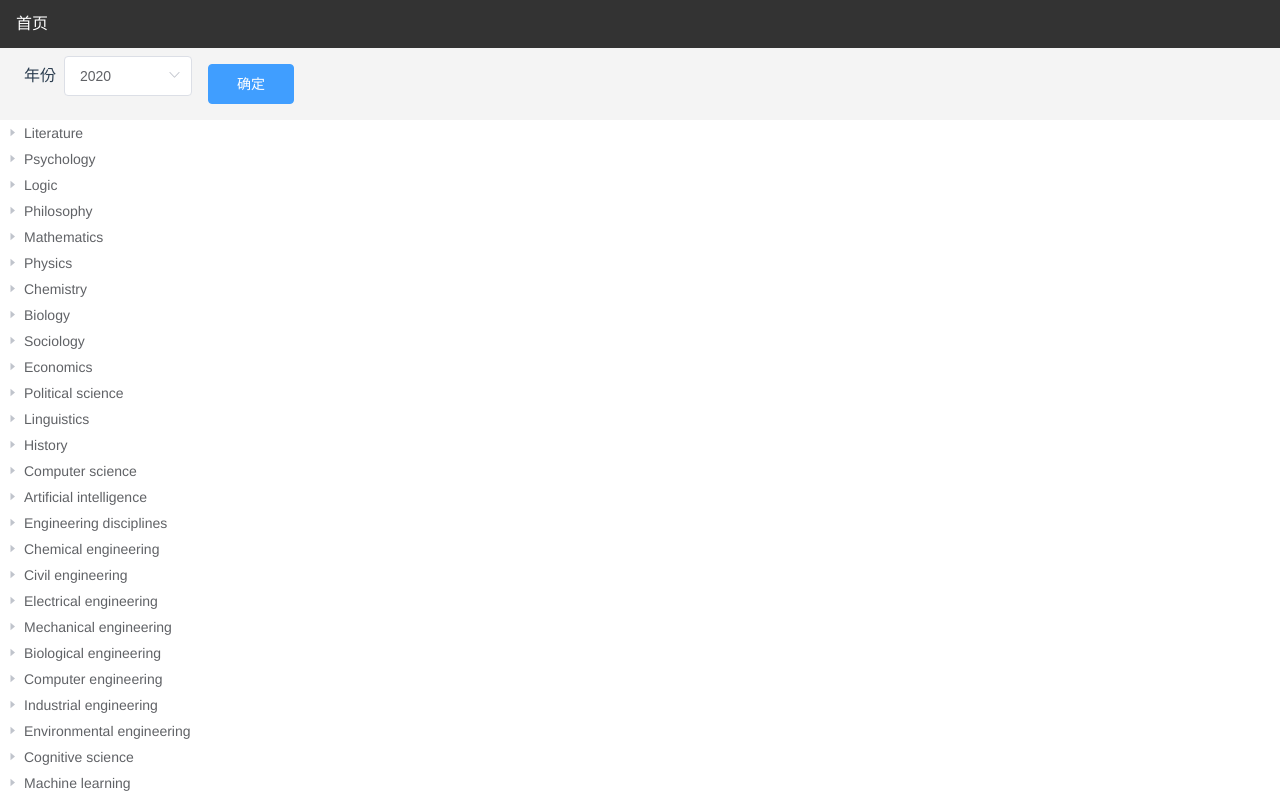
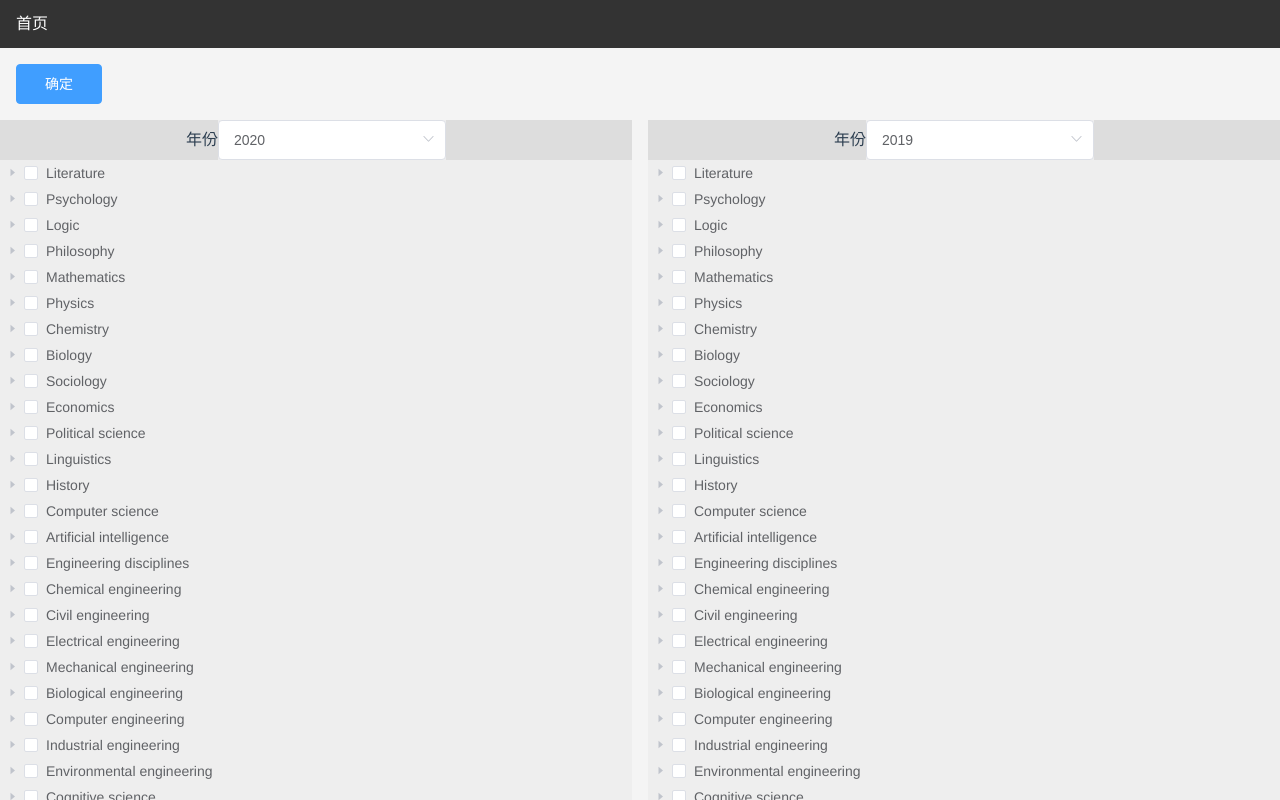
Before and after one commit to iwuzhen/subject-relevance, a Vue app: page /WikiTree in a window 1280 px wide. Shown: the top 800 px of the page. Built offline with nearby package versions, Linux system fonts and the light colour scheme.

Commit message:
双列支持

```diff
--- a/src/components/WikiTree.vue
+++ b/src/components/WikiTree.vue
@@ -3,7 +3,7 @@
  * @Author: ider
  * @Date: 2020-04-08 11:55:19
  * @LastEditors: ider
- * @LastEditTime: 2020-04-08 19:22:20
+ * @LastEditTime: 2020-04-09 11:13:10
  * @Description:
  -->
 <template>
@@ -11,12 +11,21 @@
     <div class="page-discipline">
       <div class="selectbox">
         <div class="selectitem">
+          <el-button type="primary" class="selectitem" @click="changeYear(1)"
+            >确定</el-button
+          >
+        </div>
+      </div>
+    </div>
+    <div class="wrapper">
+      <div>
+        <div class="selectitem">
           <span class="title">年份</span>
           <el-select
             v-model="yearSelect1"
             class="selectsubjectmiddle"
             placeholder="请选择"
-            @change="changeYear"
+            @change="changeYear(1)"
           >
             <el-option
               v-for="item in yearOptions"
@@ -26,23 +35,48 @@
             ></el-option>
           </el-select>
         </div>
+        <el-tree
+          v-if="openPanel1"
+          :props="props"
+          :load="loadNode1"
+          show-checkbox
+          accordion
+          lazy
+          node-key="id"
+          ref="tree1"
+        >
+        </el-tree>
+      </div>
+      <div>
         <div class="selectitem">
-          <el-button type="primary" class="selectitem" @click="changeYear"
-            >确定</el-button
+          <span class="title">年份</span>
+          <el-select
+            v-model="yearSelect2"
+            class="selectsubjectmiddle"
+            placeholder="请选择"
+            @change="changeYear(2)"
           >
+            <el-option
+              v-for="item in yearOptions"
+              :key="item.value"
+              :label="item.label"
+              :value="item.value"
+            ></el-option>
+          </el-select>
         </div>
+        <el-tree
+          v-if="openPanel2"
+          :props="props"
+          :load="loadNode2"
+          show-checkbox
+          accordion
+          lazy
+          node-key="id"
+          ref="tree2"
+        >
+        </el-tree>
       </div>
     </div>
-    <el-tree
-      v-if="openPanel"
-      :props="props"
-      :load="loadNode"
-      accordion
-      lazy
-      node-key="id"
-      ref="tree"
-    >
-    </el-tree>
   </div>
 </template>
 
@@ -52,9 +86,10 @@ export default {
   name: "WikiTree",
   data() {
     return {
-      openPanel: true,
-      treeData: [],
+      openPanel1: true,
+      openPanel2: true,
       yearSelect1: 2020,
+      yearSelect2: 2019,
       wikiYearOptions: [
         2007,
         2008,
@@ -132,26 +167,24 @@ export default {
     }
   },
   methods: {
-    changeYear() {
-      // console.log(this.$refs.tree);
-      // for (let item of this.$refs.tree.root.childNodes) {
-      //   console.log(item.data);
-      //   let node = this.$refs.tree.getNode(item.data);
-      //   console.log(node);
-      //   // node.loaded = false;
-      //   // node.expand();
-      // }
-      this.openPanel = false;
-      setTimeout(() => {
-        this.openPanel = true;
-      }, 10);
+    changeYear(flag) {
+      if (flag === 1) {
+        this.openPanel1 = false;
+        setTimeout(() => {
+          this.openPanel1 = true;
+        }, 10);
+      } else {
+        this.openPanel2 = false;
+        setTimeout(() => {
+          this.openPanel2 = true;
+        }, 10);
+      }
     },
-    async loadNode(node, resolve) {
+    async _loadNode(node, resolve, _wikiDB) {
       if (node.level === 0) {
         return resolve(this.baseRegion);
       }
 
-      let _wikiDB = String(this.yearSelect1).slice(2, 4);
       if (node.label.indexOf("文章") > -1) {
         let response = await getWikiPageTree({
           categoryTitle: Buffer.from(node.parent.label).toString("base64"),
@@ -213,6 +246,14 @@ export default {
           }
         ]);
       }
+    },
+    async loadNode1(node, resolve) {
+      let _wikiDB = String(this.yearSelect1).slice(2, 4);
+      return await this._loadNode(node, resolve, _wikiDB);
+    },
+    async loadNode2(node, resolve) {
+      let _wikiDB = String(this.yearSelect2).slice(2, 4);
+      return await this._loadNode(node, resolve, _wikiDB);
     }
   }
 };
@@ -220,4 +261,18 @@ export default {
 
 <style lang="less" scoped>
 @import url("../assets/style/common.less");
+.wrapper {
+  display: grid;
+  // grid-template-columns: 1fr 1fr;
+  grid-template-columns: repeat(2, 1fr);
+
+  gap: 1rem;
+  div {
+    background: #eee;
+    // padding: 1rem;
+  }
+  div:nth-child(odd) {
+    background: #ddd;
+  }
+}
 </style>
```
